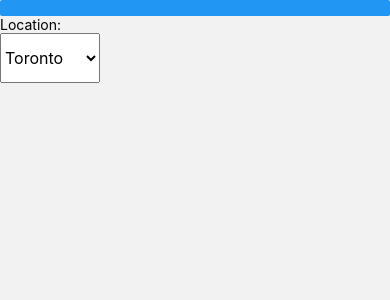
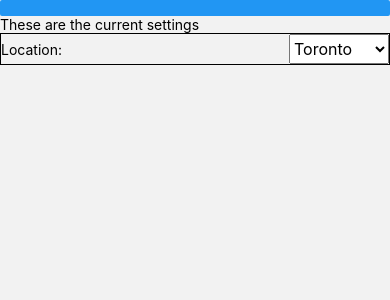
Before and after one commit to khaimkhani/khamsah, a React Native app: screen /Settings in a window 390 px wide. Shown: the top 300 px of the page. Built offline with nearby package versions, Linux system fonts and the light colour scheme; no server answers.

Commit message:
minor changes

```diff
--- a/components/Settings.js
+++ b/components/Settings.js
@@ -10,6 +10,11 @@ const Settings = ({ navigation }) => {
             Back
         </Button>
         <View>
+            <Text>
+                These are the current settings
+            </Text>
+        </View>
+        <View style={styles.locationView}>
             <Text>
                 Location:
             </Text>
@@ -33,7 +38,18 @@ const styles = StyleSheet.create({
     },
     picker: {
         width: 100,
-        height: 50
+        height: 30
+    },
+    locationView: {
+        height: '10',
+        width: '100',
+        margin: '4',
+        display: 'flex',
+        flexDirection: 'row',
+        justifyContent: 'space-between',
+        alignItems: 'center',
+        padding: '5',
+        borderWidth: 1
     }
 
 });
--- a/package.json
+++ b/package.json
@@ -18,7 +18,8 @@
     "react-native-vector-icons": "^9.0.0",
     "react-native-web": "0.17.1",
     "react-native-screens": "~3.10.1",
-    "react-native-safe-area-context": "3.3.2"
+    "react-native-safe-area-context": "3.3.2",
+    "expo-location": "~14.0.1"
   },
   "devDependencies": {
     "@babel/core": "^7.17.0"
```
Also changed, not shown: 1 other file (tests, documents, lock files or other folders).
